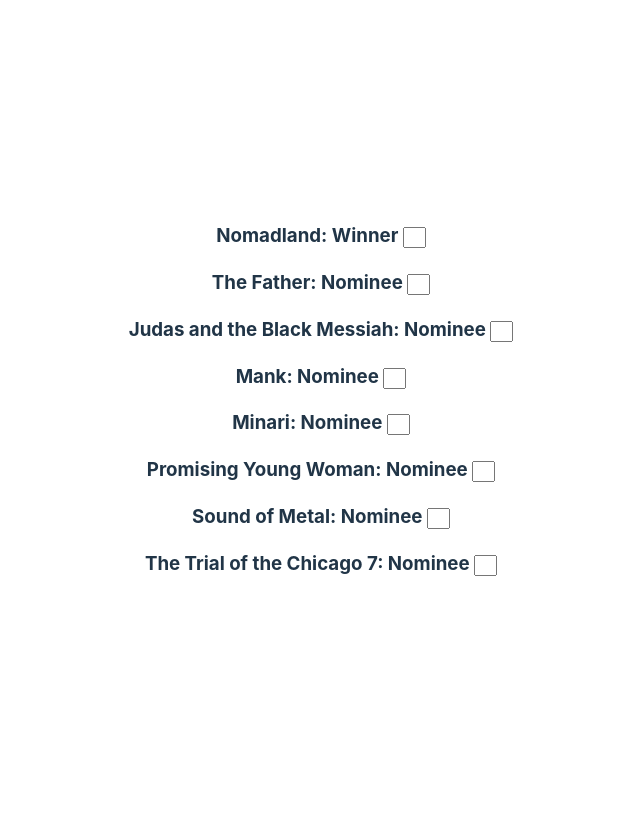
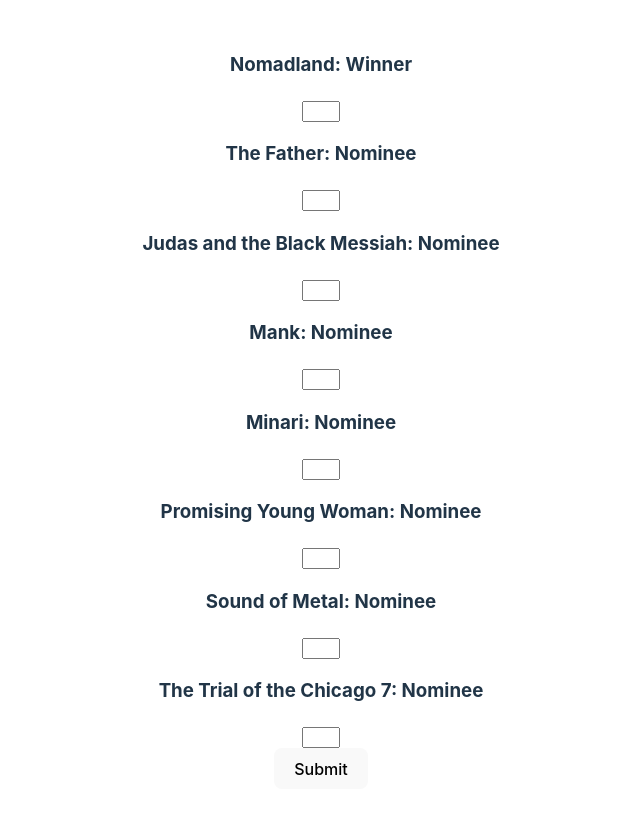
Before and after one commit to rohansinha01/oscars, a React (Vite) app: page / in a window 1280 px wide. Shown: the top 814 px of the page, without its empty margins (319-959 px from the left). Built offline with nearby package versions, Linux system fonts and the light colour scheme.

Commit message:
useState to rank the choices

```diff
--- a/src/App.css
+++ b/src/App.css
@@ -18,7 +18,7 @@
   filter: drop-shadow(0 0 2em #61dafbaa);
 }
 input {
-  width: 15px
+  width: 30px
 }
 
 @keyframes logo-spin {
--- a/src/components/Ranker.jsx
+++ b/src/components/Ranker.jsx
@@ -1,20 +1,53 @@
 import { useState } from 'react';
-import data from '../data/movies.json'
+import data from '../data/movies.json';
 
 const Ranker = () => {
-const [movieVotes, setMovieVotes] = useState('')
+    const [movieVotes, setMovieVotes] = useState({});
+    const [usedRanks, setUsedRanks] = useState(new Set());
+    const [sortedMovies, setSortedMovies] = useState(data);
+
+    function handleChange(e, index) {
+        const { value } = e.target;
+        const rank = parseInt(value, 10);
+
+        if (usedRanks.has(rank)) {
+            alert('This rank is already taken. Please choose another rank.');
+            return;
+        }
+
+        setMovieVotes((prevVotes) => {
+            const newVotes = { ...prevVotes, [index]: rank };
+            const newUsedRanks = new Set(Object.values(newVotes));
+            setUsedRanks(newUsedRanks);
+            return newVotes;
+        });
+    }
+
+    function handleClick() {
+        const sorted = [...data].sort((a, b) => {
+            const rankA = movieVotes[data.indexOf(a)] || Infinity;
+            const rankB = movieVotes[data.indexOf(b)] || Infinity;
+            return rankA - rankB;
+        });
+        setSortedMovies(sorted);
+    }
+
     return (
         <div>
-    {data.map((item, index) => (
+            {sortedMovies.map((item, index) => (
                 <div key={index}>
-        <h3>{item.title}: {item.status} <input type='number' value={movieVotes}
-        onChange={(e) => setMovieVotes(e.target.value)}/></h3>
+                    <h3>{item.title}: {item.status}</h3>
+                    <input
+                        type='number'
+                        name='rank'
+                        value={movieVotes[data.indexOf(item)] || ''}
+                        onChange={(e) => handleChange(e, data.indexOf(item))}
+                    />
                 </div>
-        )
-    )
-}
+            ))}
+            <button onClick={handleClick}>Submit</button>
         </div>
     );
 };
 
-export default Ranker
+export default Ranker;
```
Lines whose indentation alone changed are shown as unchanged.
